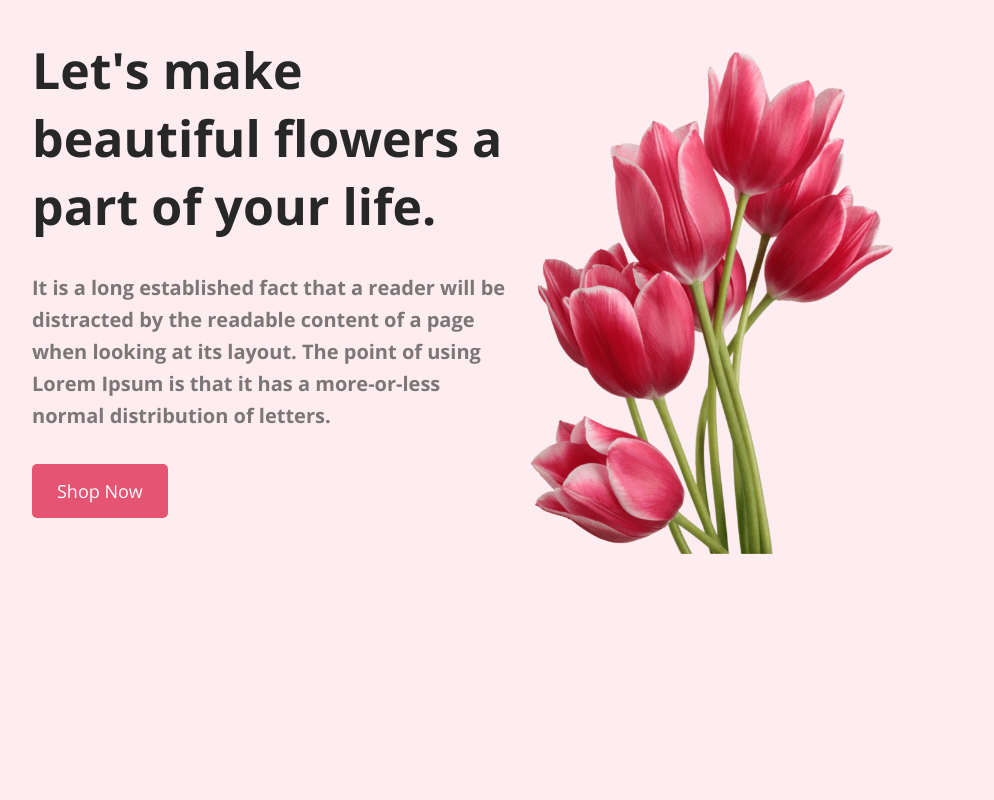
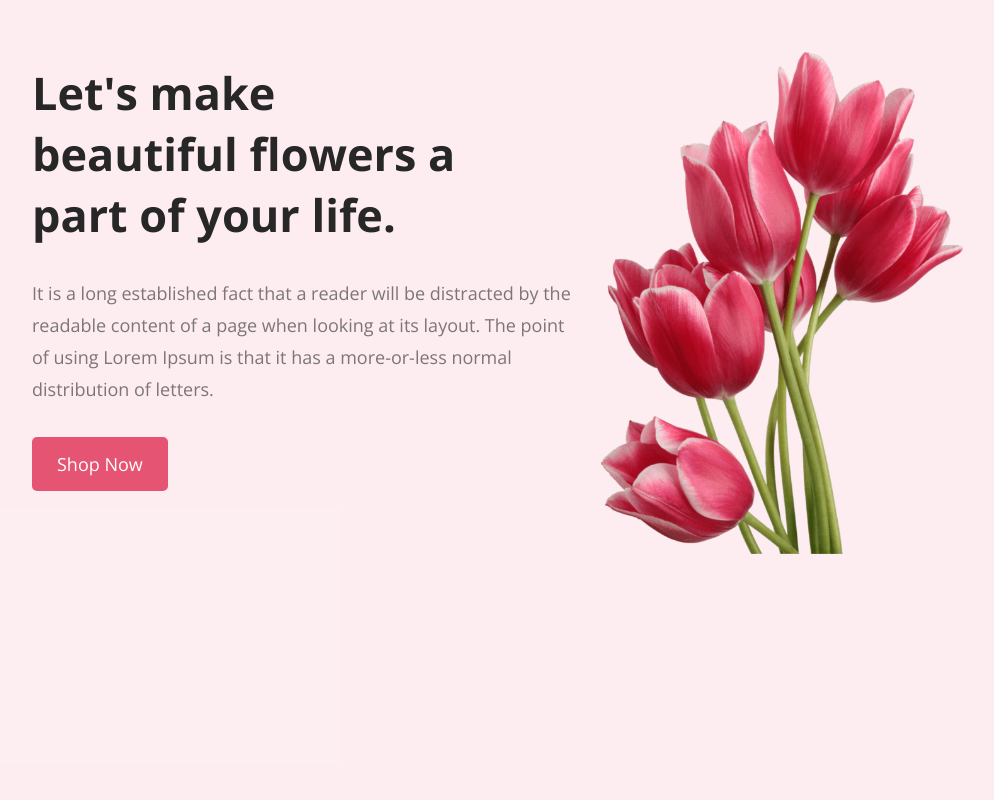
Before and after one commit to sayemRhaman/first-assignment, a plain HTML site: page index.html in a window 1280 px wide. Shown: the top 800 px of the page, without its empty margins (168-1162 px from the left). Drawn offline with nearby package versions, Linux system fonts and the light colour scheme; files whose address does not match are found by name.

Commit message:
chnage header

```diff
--- a/style.css
+++ b/style.css
@@ -16,14 +16,14 @@ header{
     align-items: center;
     padding: 0 200px;
 }
-.banner-title{
-    font-size: 25px;
+.banner-title h1{
+    font-size: 45px;
     font-weight: 700;
     color:#272727;
-
+    width:550px;
 }
 .descrip{
-    font-size: 20px;
+    font-size: 18px;
     color:#27272799;
     margin-top: 32px;
     margin-bottom:32px;
```
